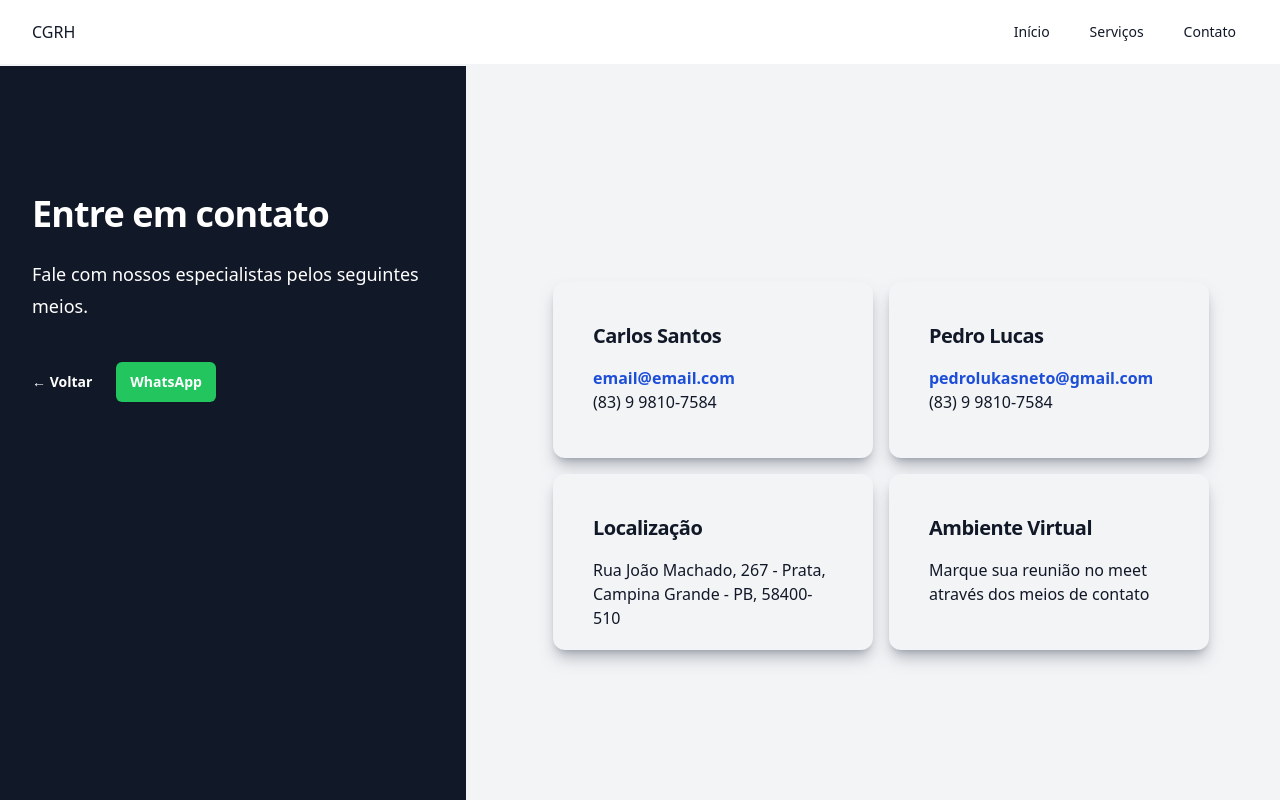
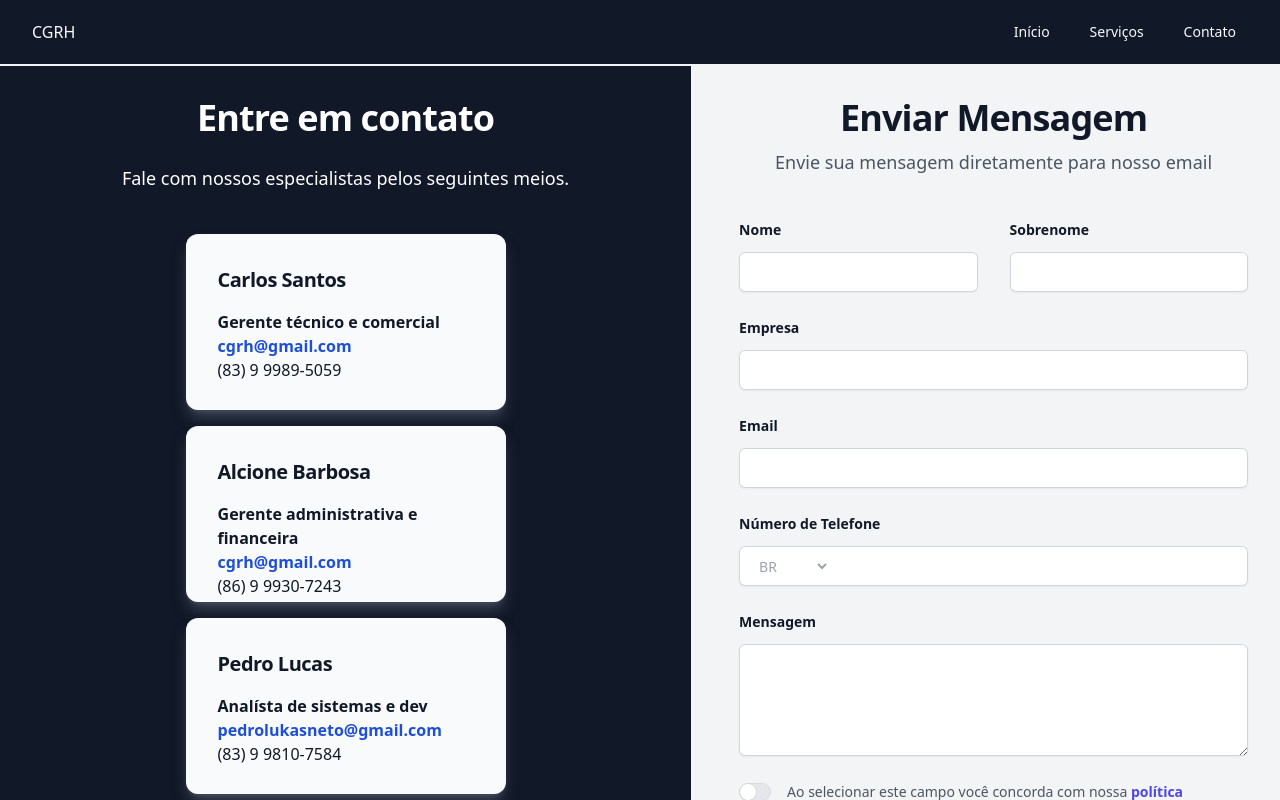
Before and after one commit to PedroLucasNeto/GiftList, a React (Vite) app: page /contact in a window 1280 px wide. Shown: the top 800 px of the page. Built offline with nearby package versions, Linux system fonts and the light colour scheme.

Commit message:
feat: theme / cards / contact section

```diff
--- a/src/components/Card.tsx
+++ b/src/components/Card.tsx
@@ -3,7 +3,7 @@ interface CardProps {
   location?: string;
   email?: string;
   phone?: string;
-  socialMidia?: string;
+  socialMedia?: string;
   profession?: string;
 }
 
@@ -12,22 +12,22 @@ export const Card = ({
   location,
   email,
   phone,
-  socialMidia,
+  socialMedia,
   profession,
 }: CardProps) => {
   return (
     <>
-      <div className="bg-gray-100 flex-col p-10 rounded-xl w-80 h-44 shadow-lg shadow-gray-500/50">
-        <h6 className="text-3xl font-semibold tracking-tight text-gray-900 sm:text-xl pb-4">
+      <div className='bg-gray-50 flex-col p-8 rounded-xl w-80 h-44 shadow-lg shadow-gray-500/50 text-left'>
+        <h6 className='text-3xl font-semibold tracking-tight text-gray-900 sm:text-xl pb-4'>
           {title}
         </h6>
-        <a href="#" className="text-blue-700 font-semibold pb-4">
+        <p className='text-gray-900 font-semibold'>{profession}</p>
+        <a href='#' className='text-blue-700 font-semibold pb-4'>
           {email}
         </a>
-        <p className="text-gray-900">{phone}</p>
-        <p className="text-gray-900">{location}</p>
-        <p className="text-gray-900">{profession}</p>
-        <p className="text-gray-900">{socialMidia}</p>
+        <p className='text-gray-900'>{phone}</p>
+        <p className='text-gray-900'>{location}</p>
+        <p className='text-gray-900'>{socialMedia}</p>
       </div>
     </>
   );
--- a/src/components/Contact.tsx
+++ b/src/components/Contact.tsx
@@ -1,20 +1,73 @@
 import { Link } from 'react-router-dom';
 import { Card } from './Card';
 import ContactForm from './ContactForm';
+
+// Defina um array de objetos com os dados
+const cardsData = [
+  {
+    title: 'Carlos Santos',
+    key: 1,
+    profession: 'Gerente técnico e comercial',
+    email: 'cgrh@gmail.com',
+    location: '',
+    phone: '(83) 9 9989-5059',
+  },
+  {
+    title: 'Alcione Barbosa',
+    key: 2,
+    profession: 'Gerente administrativa e financeira',
+    email: 'cgrh@gmail.com',
+    location: '',
+    phone: '(86) 9 9930-7243',
+  },
+  {
+    title: 'Pedro Lucas',
+    key: 3,
+    profession: 'Analísta de sistemas e dev',
+    email: 'pedrolukasneto@gmail.com',
+    location: '',
+    phone: '(83) 9 9810-7584',
+  },
+  {
+    title: 'Localização',
+    key: 4,
+    email: '',
+    location: 'Rua João Machado, 267 - Prata, Campina Grande - PB, 58400-510',
+    phone: '',
+  },
+  {
+    title: 'Ambiente Virtual',
+    key: 5,
+    socialMedia: 'Marque sua reunião no meet através dos meios de contato',
+  },
+];
 
 export const Contact = () => {
   return (
     <>
       <div>
         <div className='flex flex-wrap lg:flex-nowrap gap-4 bg-gray-100 border-t-gray-100 min-h-screen'>
-          <div className='w-full lg:w-7/12 mx-auto text-center lg:mx-0 lg:flex-auto lg:py-32 lg:text-left bg-gray-900 p-8'>
+          <div className='w-full lg:w-7/12 mx-auto text-center lg:mx-0 lg:flex-auto lg:text-center bg-gray-900 p-8'>
             <h2 className='text-3xl font-bold tracking-tight text-white sm:text-4xl'>
               Entre em contato
             </h2>
             <p className='mt-6 text-lg leading-8 text-white'>
               Fale com nossos especialistas pelos seguintes meios.
             </p>
-            <div className='mt-10 flex items-center justify-center gap-x-6 lg:justify-start'>
+            <div className='flex flex-wrap place-content-center p-2 gap-4 mt-8'>
+              {cardsData.map((item) => (
+                <Card
+                  title={item.title}
+                  email={item.email}
+                  key={item.key}
+                  location={item.location}
+                  phone={item.phone}
+                  profession={item.profession}
+                  socialMedia={item.socialMedia}
+                />
+              ))}
+            </div>
+            <div className='mt-10 flex items-center justify-center gap-x-6 lg:justify-center'>
               <Link
                 to='/'
                 className='text-sm font-semibold leading-6 text-white'
@@ -29,36 +82,8 @@ export const Contact = () => {
               </a>
             </div>
           </div>
-          <div className='flex flex-wrap place-content-center p-2 gap-4 '>
-            <Card
-              title='Carlos Santos'
-              key={1}
-              email='email@email.com'
-              location=''
-              phone='(83) 9 9810-7584'
-            />
-            <Card
-              title='Pedro Lucas'
-              key={2}
-              email='pedrolukasneto@gmail.com'
-              location=''
-              phone='(83) 9 9810-7584'
-            />
-            <Card
-              title='Localização'
-              key={3}
-              email=''
-              location='Rua João Machado, 267 - Prata, Campina Grande - PB, 58400-510'
-              phone=''
-            />
-            <Card
-              title='Ambiente Virtual'
-              key={4}
-              socialMidia='Marque sua reunião no meet através dos meios de contato'
-            />
-          </div>
+          <ContactForm />
         </div>
-        <ContactForm />
       </div>
     </>
   );
--- a/src/components/NavBar.tsx
+++ b/src/components/NavBar.tsx
@@ -28,11 +28,11 @@ export default function NavBar() {
   }
 
   return (
-    <Disclosure as='nav' className='bg-white border-gray-100 border-b-2'>
+    <Disclosure as='nav' className='bg-darkblue border-gray-100 border-b-2 '>
       <div className='mx-auto max-w-7xl px-2 sm:px-6 lg:px-8 '>
         <div className='flex h-16 justify-between items-center w-100'>
           <div className=''>
-            <p className='text-gray-900'>CGRH</p>
+            <p className='text-gray-50'>CGRH</p>
           </div>
           <div className='flex space-x-4'>
             {navItems.map((item) => (
@@ -42,9 +42,9 @@ export default function NavBar() {
                 href={item.to}
                 className={classNames(
                   item.current
-                    ? 'bg-gray-400 text-gray-900'
-                    : 'text-gray-300 hover:bg-gray-400 hover:text-gray-900',
-                  'rounded-md px-3 py-2 text-sm font-medium text-gray-900'
+                    ? 'bg-gray-400 text-gray-50'
+                    : 'text-gray-300 hover:bg-sky-50 hover:text-darkblue',
+                  'rounded-md px-3 py-2 text-sm font-medium text-gray-50'
                 )}
                 aria-current={item.current ? 'page' : undefined}
               >
--- a/src/components/Services.tsx
+++ b/src/components/Services.tsx
@@ -4,65 +4,65 @@ import {
   MagnifyingGlassIcon,
   ChevronDoubleUpIcon,
   StarIcon,
-} from "@heroicons/react/24/outline";
+} from '@heroicons/react/24/outline';
 
 const features = [
   {
-    name: "Diagnóstico Organizacional",
+    name: 'Diagnóstico Organizacional',
     description:
-      "É o primeiro passo para entender a saúde da sua empresa. Realizamos uma análise abrangente, identificando pontos fortes e áreas que precisam de melhorias.",
+      'É o primeiro passo para entender a saúde da sua empresa. Realizamos uma análise abrangente, identificando pontos fortes e áreas que precisam de melhorias.',
     icon: MagnifyingGlassIcon,
   },
   {
-    name: "Treinamento Comportamental",
+    name: 'Treinamento Comportamental',
     description:
-      "Projetado para aprimorar as habilidades interpessoais e de comunicação dos seus funcionários. Nossos programas abordam temas como resolução de conflitos, empatia, trabalho em equipe e liderança.",
+      'Projetado para aprimorar as habilidades interpessoais e de comunicação dos seus funcionários. Nossos programas abordam temas como resolução de conflitos, empatia, trabalho em equipe e liderança.',
     icon: CogIcon,
   },
   {
-    name: "Desenvolvimento de Lideranças",
+    name: 'Desenvolvimento de Lideranças',
     description:
-      "O nosso programa de formação de líderes visa desenvolver estrategicamente os talentos da sua empresa. Nosso programa de orientação de carreira alia ciência e técnica na busca do melhor desenvolvimento profissional para os colaboradores.",
+      'Nosso programa de formação de líderes visa desenvolver estrategicamente os talentos da sua empresa, alinhando ciência e técnica na busca do melhor desenvolvimento profissional para os colaboradores.',
     icon: StarIcon,
   },
   {
-    name: "Orientação Profissional",
+    name: 'Orientação Profissional',
     description:
-      "Oferecemos orientação profissional personalizada para indivíduos em busca de clareza em suas carreiras.",
+      'Oferecemos orientação profissional personalizada para indivíduos em busca de clareza em suas carreiras.',
     icon: UserGroupIcon,
   },
 ];
 
 export default function Services() {
   return (
-    <div id="services" className="bg-white py-24 sm:py-32">
-      <div className="mx-auto max-w-7xl px-6 lg:px-8">
-        <div className="mx-auto max-w-2xl lg:text-center">
-          <h2 className="text-base font-semibold leading-7 text-indigo-600">
+    <div id='services' className='bg-white py-24 sm:py-32'>
+      <div className='mx-auto max-w-7xl px-6 lg:px-8'>
+        <div className='mx-auto max-w-2xl lg:text-center'>
+          <h2 className='text-base font-semibold leading-7 text-indigo-600'>
             Principais Serviços
           </h2>
-          <p className="mt-2 text-3xl font-bold tracking-tight text-gray-900 sm:text-4xl">
+          <p className='mt-2 text-3xl font-bold tracking-tight text-gray-900 sm:text-4xl'>
             Tudo o que você precisa para impulsionar sua empresa
           </p>
-          <p className="mt-6 text-lg leading-8 text-gray-600">
+          <p className='mt-6 text-lg leading-8 text-gray-600'>
             Oferecemos soluções personalizadas para atender às necessidades
             únicas da sua organização.
           </p>
         </div>
-        <div className="mx-auto mt-16 max-w-2xl sm:mt-20 lg:mt-24 lg:max-w-4xl">
-          <dl className="grid max-w-xl grid-cols-1 gap-x-8 gap-y-10 lg:max-w-none lg:grid-cols-2 lg:gap-y-16">
+        <div className='mx-auto mt-16 max-w-2xl sm:mt-20 lg:mt-24 lg:max-w-4xl'>
+          <dl className='grid max-w-xl grid-cols-1 gap-x-8 gap-y-10 lg:max-w-none lg:grid-cols-2 lg:gap-y-16'>
             {features.map((feature) => (
-              <div key={feature.name} className="relative pl-16">
-                <dt className="text-base font-semibold leading-7 text-gray-900">
-                  <div className="absolute left-0 top-0 flex h-10 w-10 items-center justify-center rounded-lg bg-indigo-600">
+              <div key={feature.name} className='relative pl-16'>
+                <dt className='text-base font-semibold leading-7 text-gray-900'>
+                  <div className='absolute left-0 top-0 flex h-10 w-10 items-center justify-center rounded-lg bg-indigo-600'>
                     <feature.icon
-                      className="h-6 w-6 text-white"
-                      aria-hidden="true"
+                      className='h-6 w-6 text-white'
+                      aria-hidden='true'
                     />
                   </div>
                   {feature.name}
                 </dt>
-                <dd className="mt-2 text-base leading-7 text-gray-600">
+                <dd className='mt-2 text-base leading-7 text-gray-600'>
                   {feature.description}
                 </dd>
               </div>
--- a/tailwind.config.js
+++ b/tailwind.config.js
@@ -4,7 +4,14 @@ export default {
     "./src/**/*.{js,jsx,ts,tsx}",
   ],
   theme: {
-    extend: {},
+    extend: {
+      backgroundColor: {
+        'darkblue': '#111827',
+      },
+      textColor: {
+        'darkblue': '#111827',
+      },
+    },
   },
   plugins: [
     require('@tailwindcss/aspect-ratio', '@tailwindcss/forms'),
```
Also changed, not shown: src/components/MainContent.tsx (+47 -47 lines).
